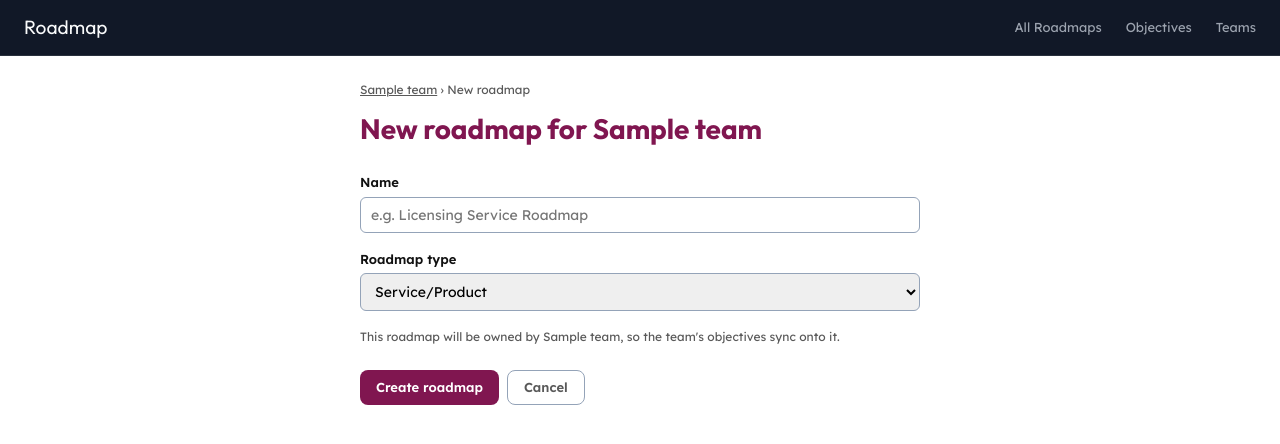
After one commit to DEFRA/pm-roadmap, a Django app: page /teams/1/roadmaps/new/ in a window 1280 px wide. The commit adds this page. Shown: the top 444 px of the page. Run offline with Django 5.2, Linux system fonts and the light colour scheme; tables that the repository leaves empty hold one stand-in row (values such as "Sample post").

Commit message:
Let teams create a roadmap they own from the team page
The team page (/teams/<pk>/) gets a "+ New roadmap" button. It opens a small
form (name + type, defaulting to Service/Product) that creates a roadmap with
owning_team set to that team and the team's organisation attached — so the
team's objectives sync onto the new roadmap immediately. Redirects to the new
roadmap on success.

New: views_team.team_roadmap_create, TeamRoadmapForm, team_roadmap_form.html,
URL teams/<pk>/roadmaps/new/. Test: a team creates a roadmap it owns and lands
on it. Full suite: 105.

Co-Authored-By: Claude Opus 4.8 <noreply@anthropic.com>

```diff
--- a/roadmap/forms.py
+++ b/roadmap/forms.py
@@ -7,8 +7,19 @@ first-class Team (a dropdown) rather than resolved from the current user.
 from django import forms
 from django.forms import inlineformset_factory
 
-from .models import Objective, ObjectiveSet, KeyResult, Team, Organisation
+from .models import Objective, ObjectiveSet, KeyResult, Team, Organisation, Roadmap
 from . import okr_periods
+
+
+class TeamRoadmapForm(forms.ModelForm):
+    """Minimal form to create a roadmap owned by a team (from the team page)."""
+    class Meta:
+        model = Roadmap
+        fields = ['name', 'roadmap_type']
+        widgets = {
+            'name': forms.TextInput(attrs={'class': 'form-input', 'placeholder': 'e.g. Licensing Service Roadmap'}),
+            'roadmap_type': forms.Select(attrs={'class': 'form-input'}),
+        }
 
 
 class TeamForm(forms.ModelForm):
--- a/roadmap/templates/roadmap/team_home.html
+++ b/roadmap/templates/roadmap/team_home.html
@@ -36,7 +36,10 @@
     <p style="color:var(--text-muted);">No objective sets for this team yet.</p>
   {% endfor %}
 
-  <h2 style="font-size:15px; text-transform:uppercase; letter-spacing:.06em; color:var(--text-muted); margin-top:1.5rem;">Roadmaps</h2>
+  <div style="display:flex; align-items:center; justify-content:space-between; margin-top:1.5rem;">
+    <h2 style="font-size:15px; text-transform:uppercase; letter-spacing:.06em; color:var(--text-muted); margin:0;">Roadmaps</h2>
+    <a href="{% url 'roadmap:team_roadmap_create' team.pk %}" class="btn btn-ghost" style="font-size:12px;">+ New roadmap</a>
+  </div>
   {% for rm in team_roadmaps %}
     <div style="border:1px solid var(--border-subtle); border-radius:8px; padding:0.75rem 1rem; margin-top:0.5rem; display:flex; align-items:center; justify-content:space-between;">
       <a href="{% url 'roadmap:detail' rm.pk %}" style="font-weight:600;">{{ rm.name }}</a>
--- /dev/null
+++ b/roadmap/templates/roadmap/team_roadmap_form.html
@@ -0,0 +1,28 @@
+{% extends "roadmap/base.html" %}
+{% block title %}New roadmap — {{ team.name }}{% endblock %}
+
+{% block content %}
+<div style="max-width:560px; margin:0 auto;">
+  <div style="font-size:12px; color:var(--text-muted); margin-bottom:0.5rem;">
+    <a href="{% url 'roadmap:team_home' team.pk %}" style="color:inherit;">{{ team.name }}</a> &rsaquo; New roadmap
+  </div>
+  <h1 style="margin:0 0 1.25rem;">New roadmap for {{ team.name }}</h1>
+
+  <form method="post">
+    {% csrf_token %}
+    {% if form.non_field_errors %}<div style="color:var(--priority-critical); margin-bottom:1rem;">{{ form.non_field_errors }}</div>{% endif %}
+    {% for field in form %}
+      <div style="margin-bottom:1rem;">
+        <label style="display:block; font-size:13px; font-weight:600; margin-bottom:4px;">{{ field.label }}</label>
+        {{ field }}
+        {% if field.errors %}<div style="font-size:12px; color:var(--priority-critical); margin-top:2px;">{{ field.errors }}</div>{% endif %}
+      </div>
+    {% endfor %}
+    <p style="font-size:12px; color:var(--text-muted);">This roadmap will be owned by {{ team.name }}, so the team's objectives sync onto it.</p>
+    <div style="display:flex; gap:8px; margin-top:1.5rem;">
+      <button type="submit" class="btn btn-primary">Create roadmap</button>
+      <a href="{% url 'roadmap:team_home' team.pk %}" class="btn btn-ghost">Cancel</a>
+    </div>
+  </form>
+</div>
+{% endblock %}
--- a/roadmap/urls.py
+++ b/roadmap/urls.py
@@ -28,6 +28,7 @@ urlpatterns = [
     path('teams/new/', views_team.team_create, name='team_create'),
     path('teams/<int:pk>/', views_team.team_home, name='team_home'),
     path('teams/<int:pk>/edit/', views_team.team_edit, name='team_edit'),
+    path('teams/<int:pk>/roadmaps/new/', views_team.team_roadmap_create, name='team_roadmap_create'),
 
     path('<int:pk>/', views.roadmap_detail, name='detail'),
 
--- a/roadmap/views_team.py
+++ b/roadmap/views_team.py
@@ -10,7 +10,7 @@ import json
 from django.shortcuts import render, redirect, get_object_or_404
 
 from .models import Team, ObjectiveSet, Roadmap, Organisation
-from .forms import TeamForm
+from .forms import TeamForm, TeamRoadmapForm
 
 
 def team_list(request):
@@ -53,6 +53,21 @@ def _team_form(request, instance):
     })
 
 
+def team_roadmap_create(request, pk):
+    """Create a roadmap owned by this team (owning_team set, so the team's OKRs
+    sync onto it). Defaults to a service/product roadmap."""
+    team = get_object_or_404(Team, pk=pk)
+    form = TeamRoadmapForm(request.POST or None, initial={'roadmap_type': Roadmap.SERVICE})
+    if request.method == 'POST' and form.is_valid():
+        roadmap = form.save(commit=False)
+        roadmap.owning_team = team
+        roadmap.save()
+        if team.organisation_id:
+            roadmap.organisations.add(team.organisation)
+        return redirect('roadmap:detail', pk=roadmap.pk)
+    return render(request, 'roadmap/team_roadmap_form.html', {'form': form, 'team': team})
+
+
 def team_create(request):
     return _team_form(request, Team())
 
```
Also changed, not shown: roadmap/tests/test_okr_pages.py (+11 -0 lines).
